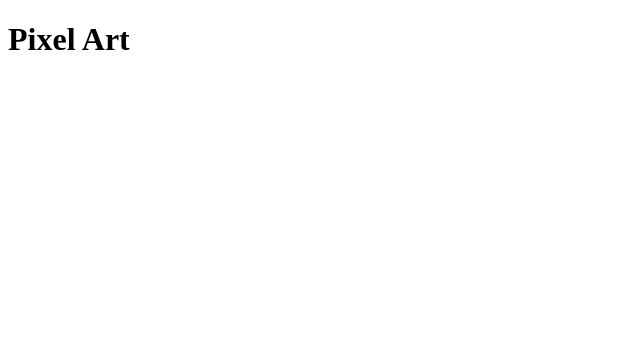
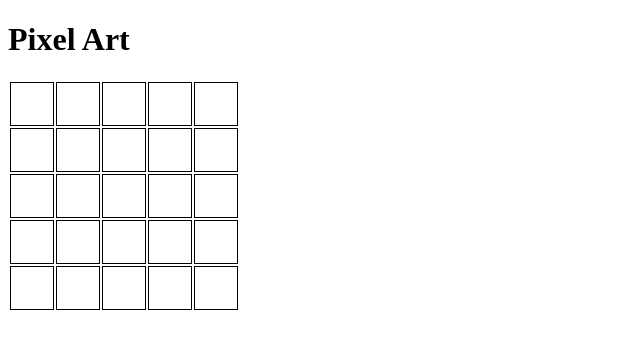
Before and after one commit to eliananunes/pixel-art, a plain HTML site: page index.html in a window 1280 px wide. Shown: the whole page, without its empty margins (0-640 px from the left). Drawn offline with Linux system fonts and the light colour scheme.

Commit message:
adiciona um quadro de pixels, cada elemento 40px (AxL)

```diff
--- a/index.html
+++ b/index.html
@@ -17,5 +17,42 @@
         <div id="yellow" class="color"></div>
     </div>
 
+    <table id='pixel-board'>
+        <tr>
+            <td class='pixel'></td>
+            <td class='pixel'></td>
+            <td class='pixel'></td>
+            <td class='pixel'></td>
+            <td class='pixel'></td>
+        </tr>
+        <tr>
+            <td class='pixel'></td>
+            <td class='pixel'></td>
+            <td class='pixel'></td>
+            <td class='pixel'></td>
+            <td class='pixel'></td>
+        </tr>
+        <tr>
+            <td class='pixel'></td>
+            <td class='pixel'></td>
+            <td class='pixel'></td>
+            <td class='pixel'></td>
+            <td class='pixel'></td>
+        </tr>
+        <tr>
+            <td class='pixel'></td>
+            <td class='pixel'></td>
+            <td class='pixel'></td>
+            <td class='pixel'></td>
+            <td class='pixel'></td>
+        </tr>
+        <tr>
+            <td class='pixel'></td>
+            <td class='pixel'></td>
+            <td class='pixel'></td>
+            <td class='pixel'></td>
+            <td class='pixel'></td>
+        </tr>
+    </table>
 </body>
 </html>
--- a/style.css
+++ b/style.css
@@ -22,3 +22,12 @@
   #yellow {
     background-color: rgb(230, 230, 19);
   }
+
+  .pixel {
+    background-color: white;
+    width: 40px;
+    height: 40px;
+    border: 1px;
+    border-color: black;
+    border-style: solid;
+}
```
